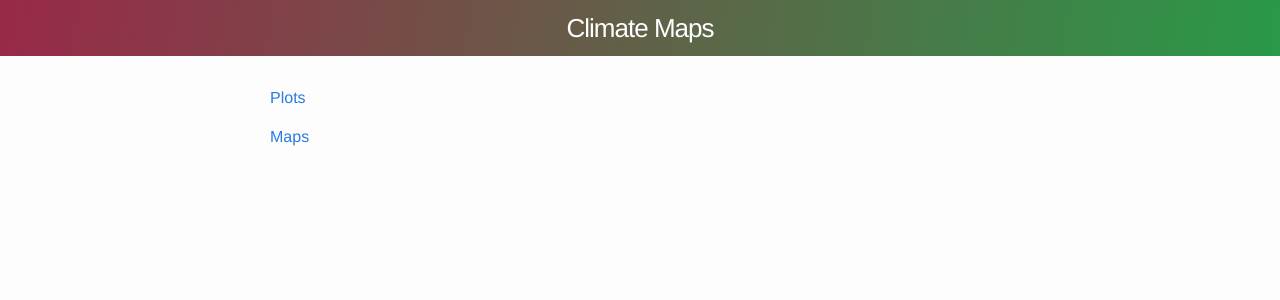
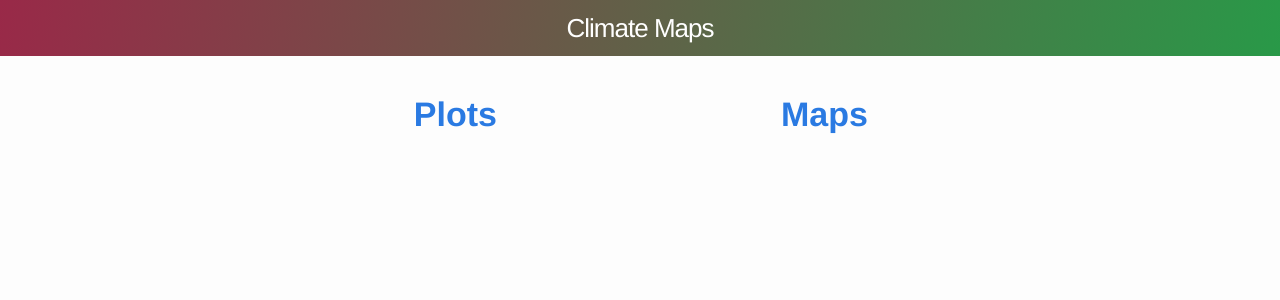
Before and after one commit to ethan-nelson/climate-maps-frontend, a Jekyll site: the page built from index.md, in a window 1280 px wide. Shown: the top 300 px of the page. Built offline with Jekyll 4.4.1, drawn with Linux system fonts in a browser that asks for light colours.

```diff
--- a/_sass/_base.scss
+++ b/_sass/_base.scss
@@ -173,6 +173,11 @@ pre {
 }
 
 
+th {
+  width: -webkit-calc(#{$content-width} / 2);
+  width:         calc(#{$content-width} / 2);
+  font-size: 34px;
+}
 
 /**
  * Clearfix
--- a/index.md
+++ b/index.md
@@ -2,6 +2,6 @@
 layout: default
 ---
 
-[Plots]({{ 'plots/' | prepend: site.baseurl }})
-
-[Maps]({{ 'maps/' | prepend: site.baseurl }})
+| [Plots]({{ 'plots/' | prepend: site.baseurl }}) | [Maps]({{ 'maps/' | prepend: site.baseurl }}) |
+|----|----|
+|    |    |
```
